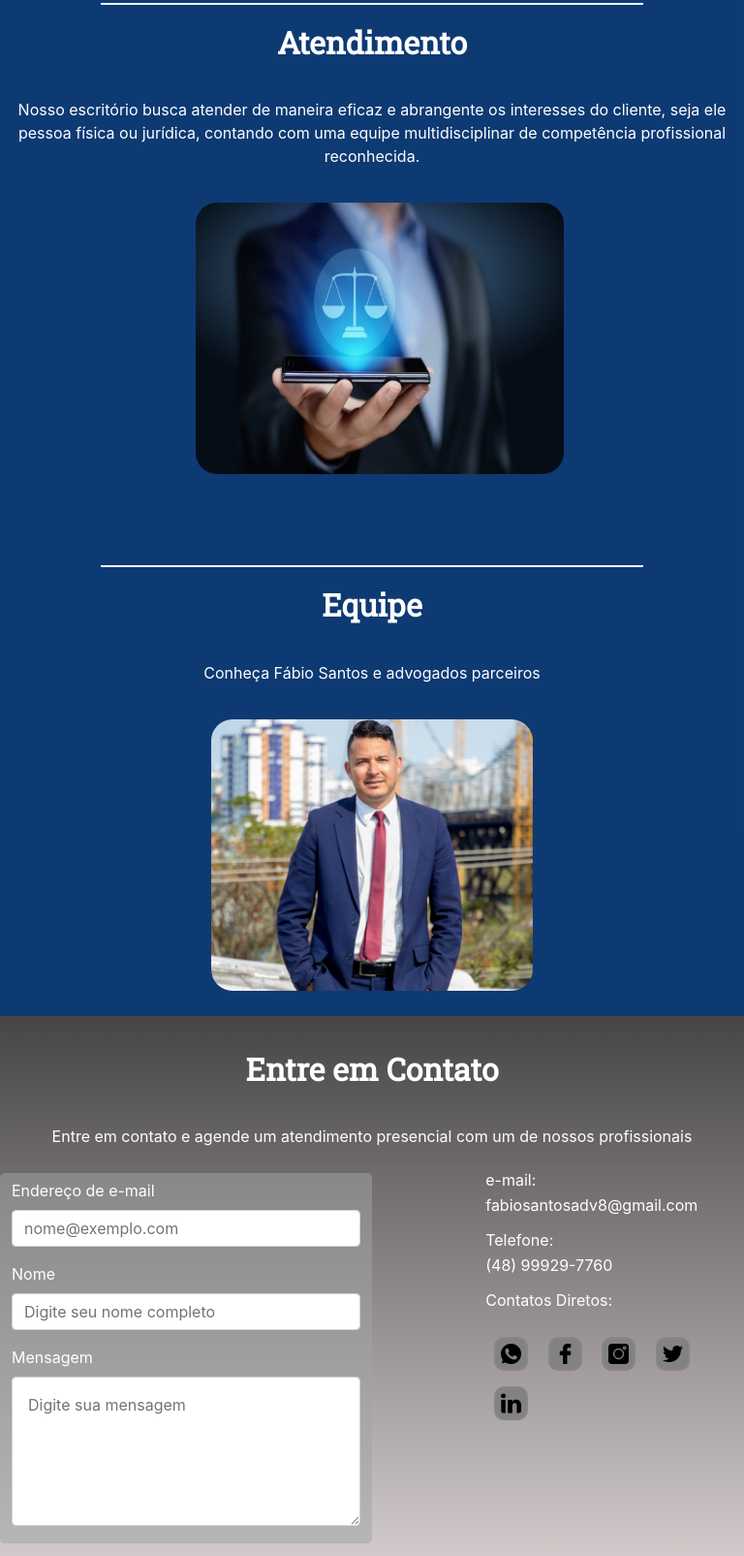
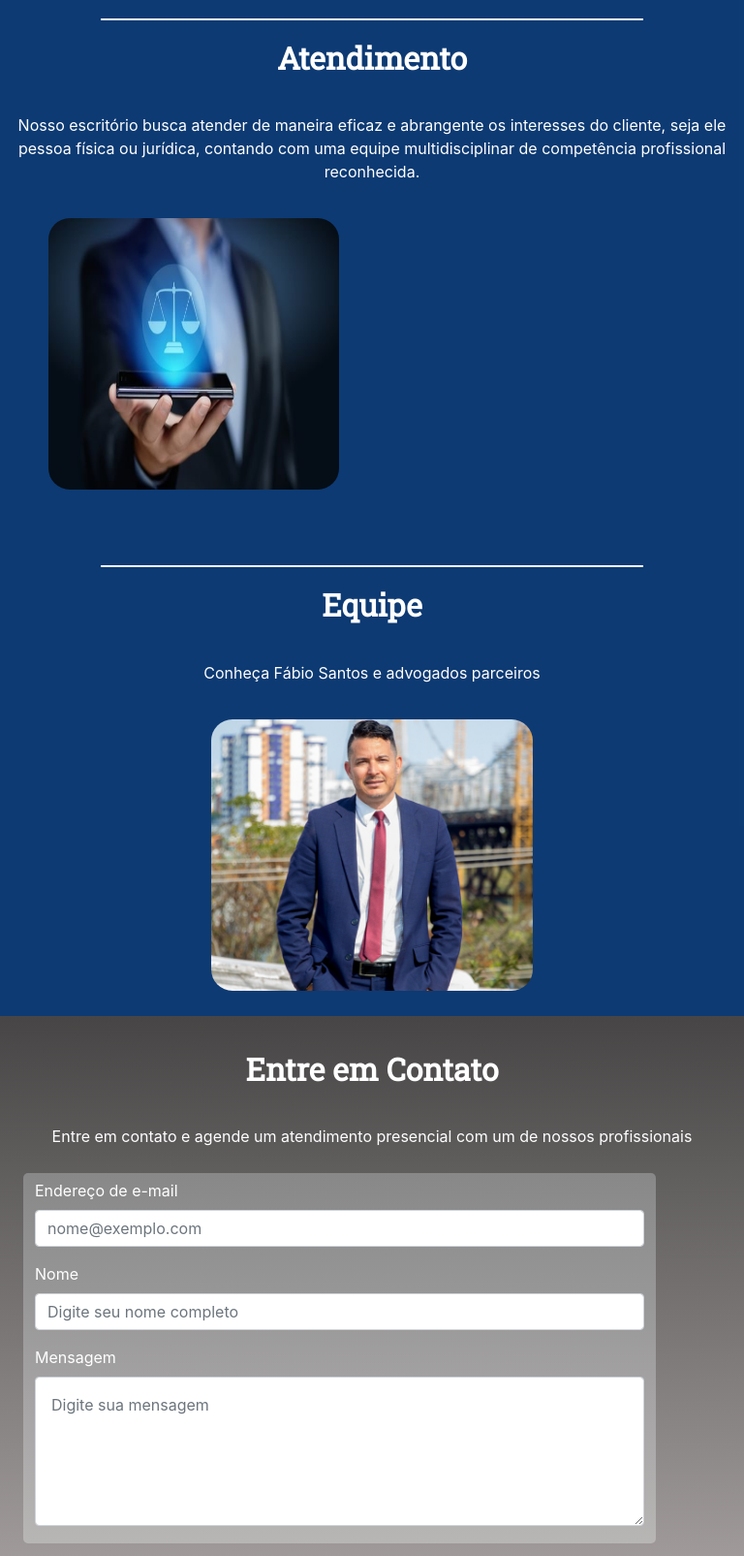
Before and after one commit to carinalsilverio/fabiosantosadvocacia, a plain HTML site: page index.html in a window 768 px wide. Shown: the part 2451-4056 px from the top of the page at 97% size. Drawn offline with nearby package versions, Linux system fonts and the light colour scheme.

Commit message:
Continuação responsivo

```diff
--- a/src/responsivo.css
+++ b/src/responsivo.css
@@ -1,41 +1,43 @@
-@media only screen and (min-width: 412px) and (max-width: 914px) {
+/*@media only screen and (min-width: 412px) and (max-width: 914px) {
     html, body {
         overflow-x: hidden;
     }
     .imagem-areas-atuacao, .imagem-atendimento {
         max-width: 57.125rem;
     }
-
-
-@media only screen and (min-width: 412px) and (max-width: 914px) {
     .fonte-texto, .imagem-areas-atuacao, .imagem-atendimento {
         margin-left: 0;
 }
     .imagem-areas-atuacao, .imagem-atendimento {
         max-width: 25rem;
-    margin-left: 0.3rem;
+        margin-left: 10rem;
+        margin-bottom:0;
+}
 }
     .areas {
         margin-top: 0;
-    margin-left: -52rem;
+        margin-left: -46rem;
+        margin-bottom:0;
 }
 
     .formulario {
         width: 50%;
-    margin-left: 0;
+        margin-left: 4.5rem;
         margin-top: 0;
     }
     .contato-direto {
-    margin-right: 0;
-    margin-top: 0rem;
+        margin-right: 1rem;
+
 
     }
     .contato-direto-links {
         width: auto;
+    }  */
+
+@media only screen and (min-width: 788px) and (max-width: 979px) {
+    html, body {
+        overflow-x: hidden;
     }
-}
-
-@media only screen and (min-width: 763px) and (max-width: 923px) {
 
    .imagem-areas-atuacao, .imagem-atendimento {
         max-width: 57,6875rem;
@@ -69,4 +71,50 @@ html, body {
         width: auto;
     }
 }
+
+@media only screen and (max-width: 787px) {
+    html, body {
+        overflow-x: hidden;
     }
+
+   .fonte-texto, .imagem-areas-atuacao, .imagem-atendimento {
+        margin-left: 0;
+    }
+
+    .imagem-areas-atuacao, .imagem-atendimento {
+        max-width: 20rem;
+        margin: 0 0 0 2.5rem;
+    }
+
+    .areas {
+        margin-top: 2rem;
+        margin-left: -50rem;
+        margin-bottom: 0;
+    }
+
+    .exibir {
+        max-width: 19rem;
+    }
+
+    .formulario {
+        width: 85%;
+        margin-left: 1.5rem;
+        margin-top: 0;
+        margin-bottom: 20rem;
+    }
+
+    .contato-direto {
+        width: 80%;
+        margin: 25rem 0 0 2rem;
+        float: left;
+        position: absolute;
+}
+    .contato-direto-links {
+        width: auto;
+    }
+
+    .icones-contato {
+        margin-top: 0;
+    }
+
+}
```
Lines whose indentation alone changed are shown as unchanged.
